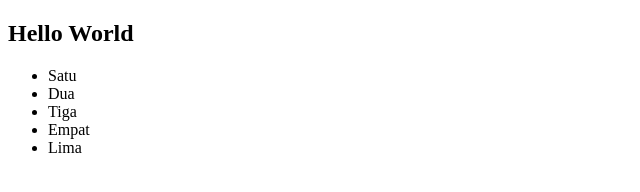
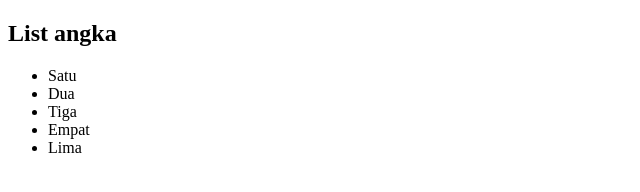
Before and after one commit to arlivanurr/project-repo, a plain HTML site: page index.html in a window 1280 px wide. Shown: the full height of the page, 0-640 px from the left. Drawn offline with Linux system fonts and the light colour scheme.

Commit message:
mengubah index.html hello world menjadi list angka

```diff
--- a/index.html
+++ b/index.html
@@ -6,7 +6,7 @@
     <title>PERCOBAAN</title>
 </head>
 <body>
-    <h2>Hello World</h2>
+    <h2>List angka</h2>
     <ul>
         <li>Satu</li>
         <li>Dua</li>
```
